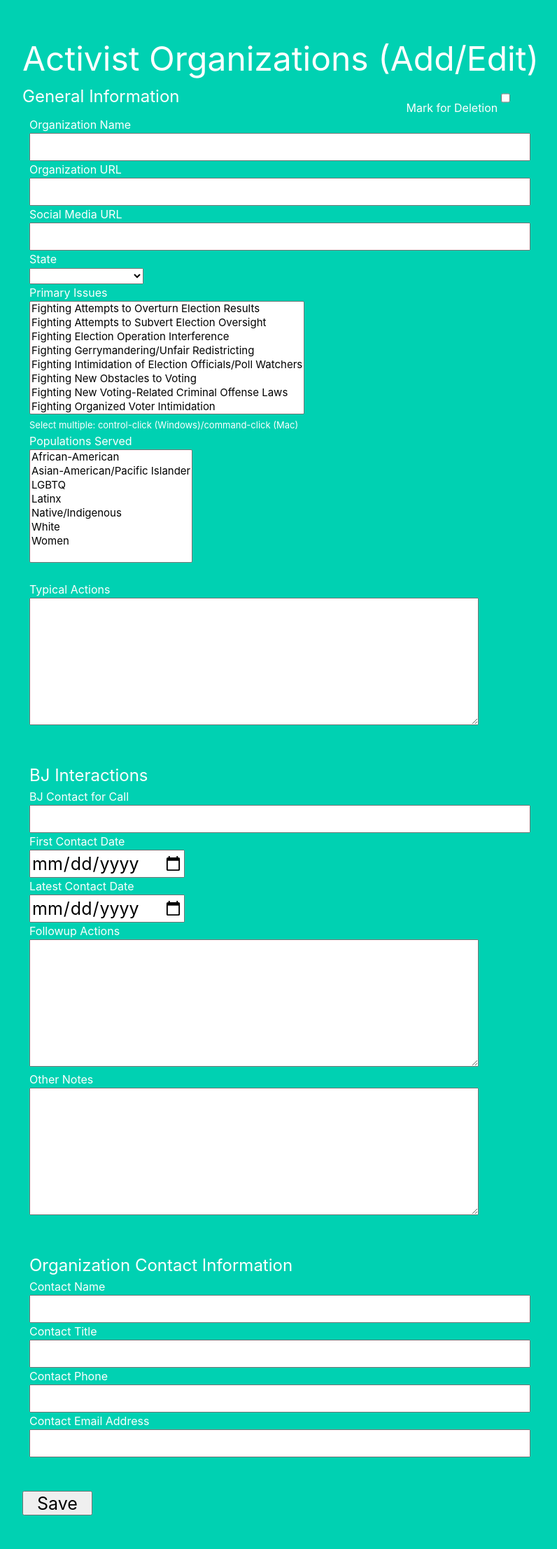
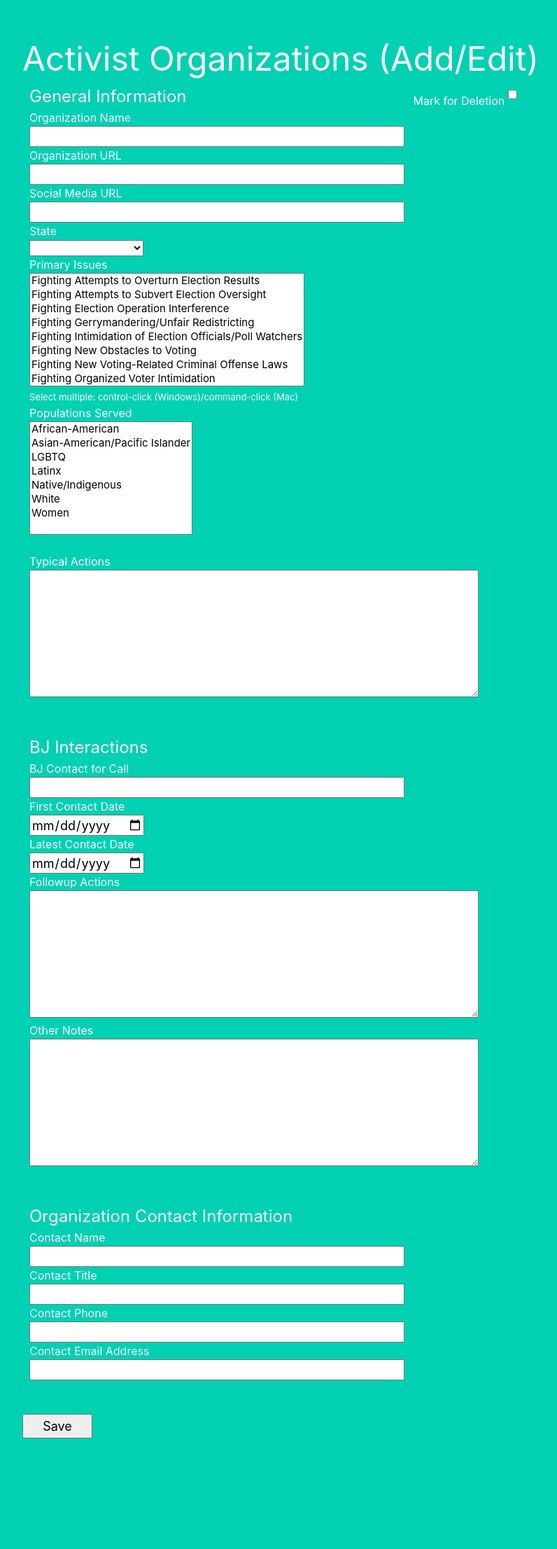
Before and after one commit to AdamTheLang/flask_bj, a Flask app: page /edit_org in a window 1280 px wide. Shown: the part 52-2265 px from the top of the page at 70% size, without its empty margins (32-828 px from the left). After the commit the page ends 2107 px from the top, so only its background shows below. Run offline with Flask 2, Linux system fonts and the light colour scheme; a user stored in the database is signed in; data comes from the database, SQL or seed files in the repository; some libraries are stand-ins or nearby versions.

Commit message:
Html tweaking.  Reduce the height of the text boxes 40->30 px., reduce the size of the font 25->18 px.

```diff
--- a/project/templates/base.html
+++ b/project/templates/base.html
@@ -13,7 +13,7 @@
          .tab20 { margin-left: 20px; }
          .tab10 { margin-left: 10px; }
          .tab5 { margin-left: 5px; }
-         input { height: 40px; font-size:25px;  }
+         input { height: 30px; font-size:18px;  }
          textarea { font-size:25px; }
          select { font-size:15px; }
     </style>
--- a/project/templates/edit_org.html
+++ b/project/templates/edit_org.html
@@ -7,7 +7,8 @@
         {% from "_formhelpers.html" import render_field %}
         <fieldset>
             <p><table><tr>
-                <td><font size="+2">General Information</font></td>
+                <td><p class="tab10">
+                <font size="+2">General Information</font></p></td>
                 <td>
                     &nbsp;&nbsp;&nbsp;&nbsp;&nbsp;&nbsp;&nbsp;&nbsp;&nbsp;&nbsp;
                     &nbsp;&nbsp;&nbsp;&nbsp;&nbsp;&nbsp;&nbsp;&nbsp;&nbsp;&nbsp;
```
